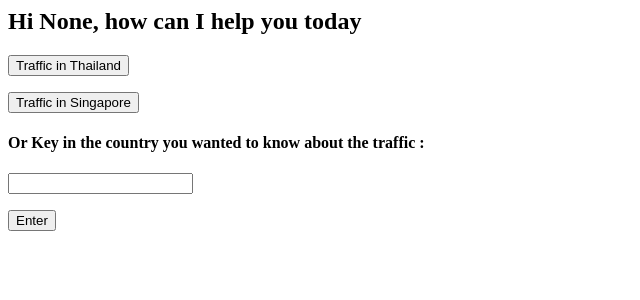
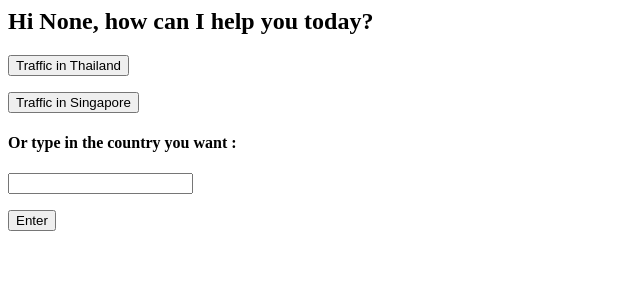
Before and after one commit to Ark811/ask-traffic, a Flask app: page /main in a window 1280 px wide. Shown: the top 300 px of the page, without its empty margins (0-640 px from the left). Run offline with Flask 3, Linux system fonts and the light colour scheme.

Commit message:
Update main.html

```diff
--- a/templates/main.html
+++ b/templates/main.html
@@ -1,14 +1,13 @@
-<h2>Hi {{r}}, how can I help you today</h2>
+<h2>Hi {{r}}, how can I help you today?</h2>
 
 <form action="/traffic_thailand" method="post">
-    <p><input type="submit" value="Traffic in Thailand"></p>
+    <p><input type="submit"value="Traffic in Thailand"> </p>
+</form>
+<form action="/traffic_singapore" method="post">
+    <p><input type="submit"value="Traffic in Singapore"> </p>
 </form>
 
-<form action="/traffic_singapore" method="post">
-    <p><input type="submit" value="Traffic in Singapore"></p>
-</form>
-
-<h4><p>Or Key in the country you wanted to know about the traffic : </p></h4>
+<h4><p>Or type in the country you want : </p></h4>
 <form action="/traffic_others" method="post">
     <p><input type="text" name="q"></p>
     <p><input type="submit" value="Enter"></p>
```
